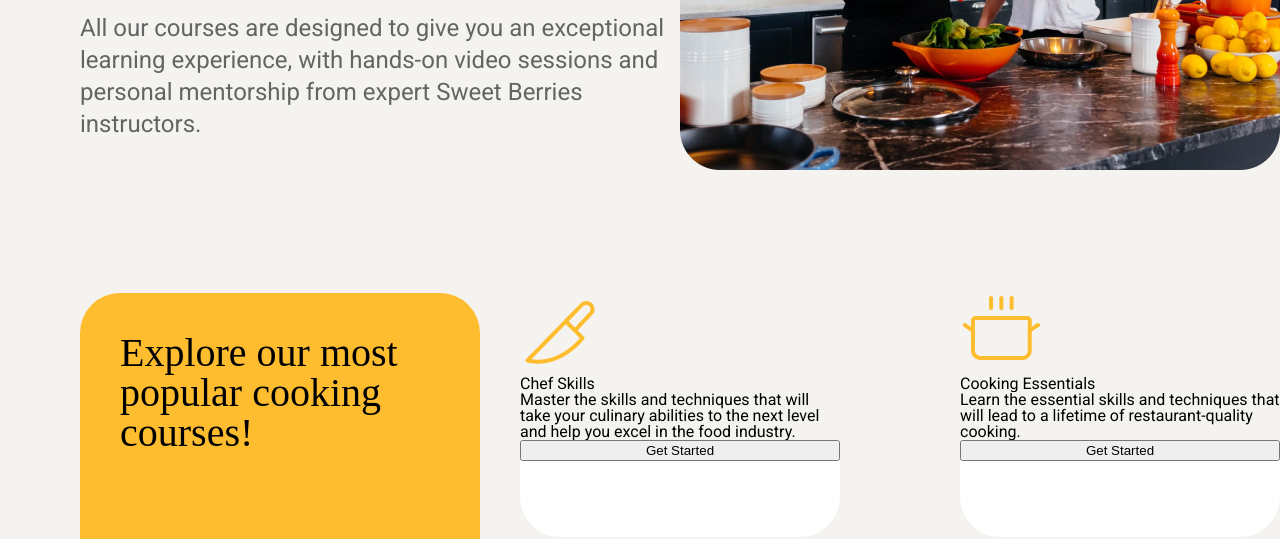
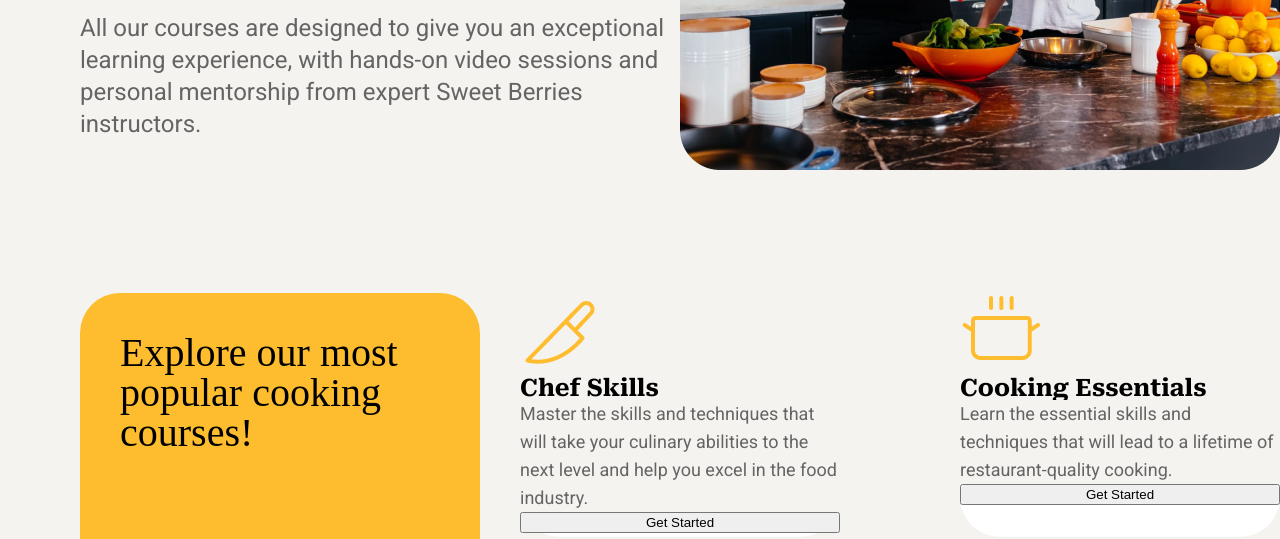
Before and after one commit to disciplinedfox/Sweet-Berries-Site, a plain HTML site: page index.html in a window 1280 px wide. Shown: the part 413-952 px from the top of the page. Drawn offline with Linux system fonts and the light colour scheme.

Commit message:
styled card paragraph text

```diff
--- a/index.html
+++ b/index.html
@@ -7,7 +7,7 @@
     <link rel="stylesheet" type="text/css" href="styles.css">
     <link rel="preconnect" href="https://fonts.googleapis.com">
 <link rel="preconnect" href="https://fonts.gstatic.com" crossorigin>
-<link href="https://fonts.googleapis.com/css2?family=Roboto+Serif:opsz,wght@8..144,700&family=Roboto:wght@400;500;700&display=swap" rel="stylesheet">
+<link href="https://fonts.googleapis.com/css2?family=Roboto+Serif:opsz,wght@8..144,700&family=Roboto:wght@100;300;400;500;700&display=swap" rel="stylesheet">
     <title>Sweet Berries</title>
 </head>
 <body>
--- a/styles.css
+++ b/styles.css
@@ -138,12 +138,26 @@ border-spacing: 0;
     margin: 40px;
     display: flex;
     flex-direction: column;
+    font-size: 18px;
+}
+
+.content-box h2 {
+    font-size: 24px;
+    font-family: roboto serif;
+}
+
+.content-box p {
+    line-height: 28px;
+    color: var(--text-secondary);
+    font-weight: 400;
+    font-family: roboto;
+
 }
 
 .banner {
     background-color: var(--accent);
     font-size: 40px;
     font-family: roboto normal serif;
-    font-weight: lighter;
+    font-weight: light;
     padding: 40px;
 }
```
Also changed, not shown: 1 other file.
